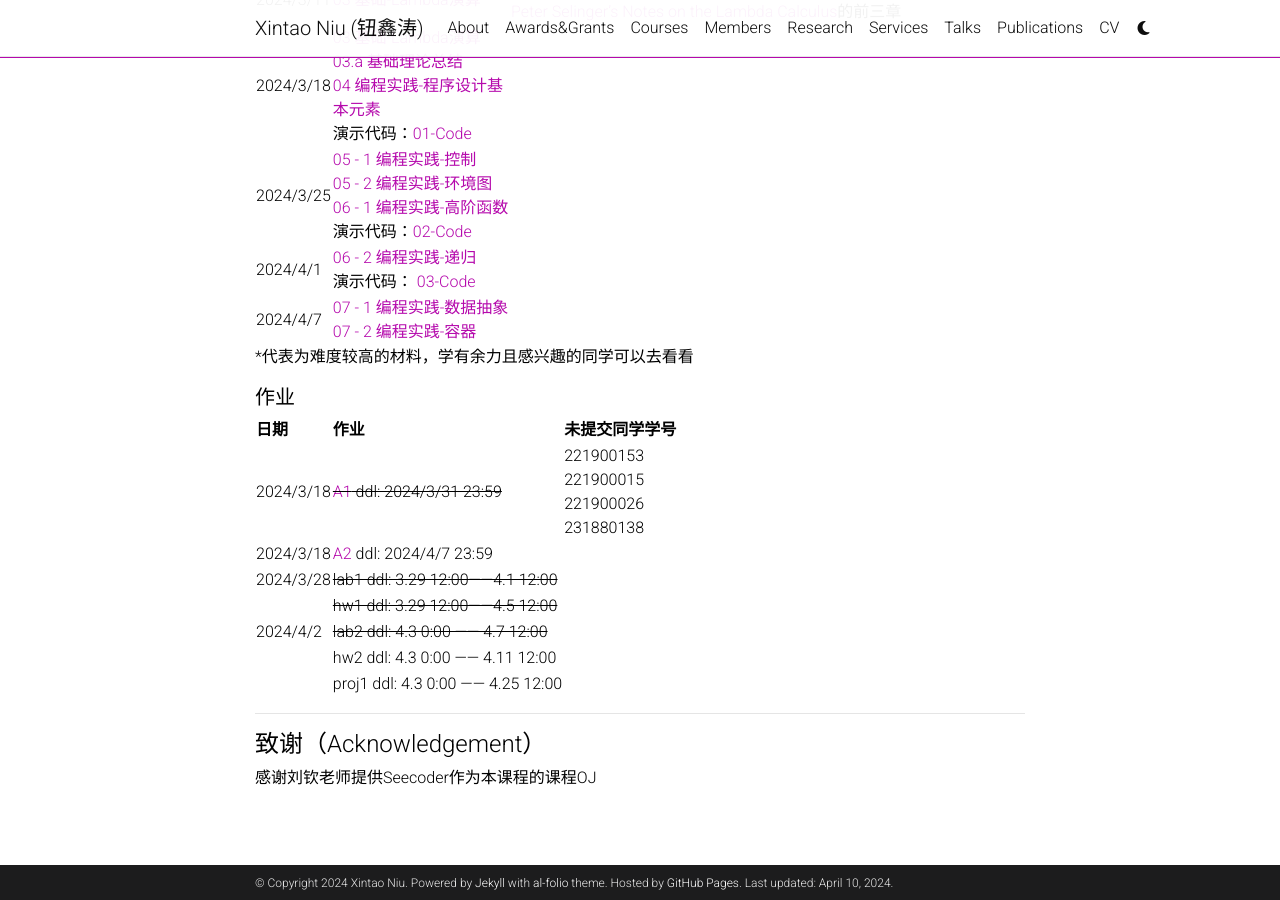
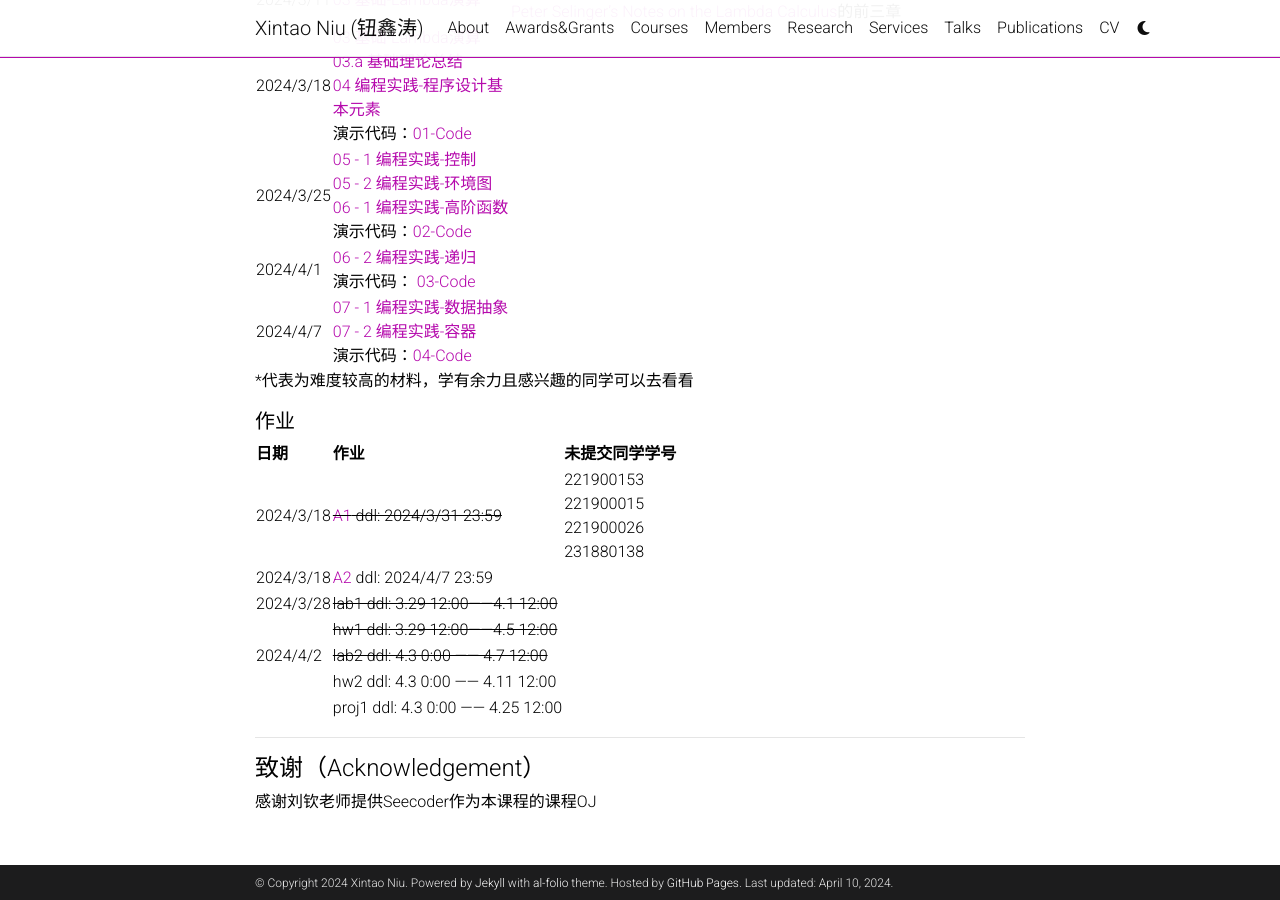
Before and after one commit to niuxintao/niuxintao.github.io, a Jekyll site: the page built from _courses/2024Spring-SE1.md, in a window 1280 px wide and 900 px high, scrolled down 1626 px. Built offline with Jekyll 4.4.1, drawn with Linux system fonts in a browser that asks for light colours; comment, search, counter and statistics services are not loaded; a style sheet for code colours, icons or effects is not loaded.

Commit message:
update code

```diff
--- a/_courses/2024Spring-SE1.md
+++ b/_courses/2024Spring-SE1.md
@@ -58,7 +58,7 @@
 | 2024/3/18 | [03 基础-Lambda演算](/assets/pdf/2024Spring-SE1/03 基础-Lambda演算.pdf)<br />[03.a 基础理论总结](/assets/pdf/2024Spring-SE1/03.a 基础理论总结.pdf)<br /> [04 编程实践-程序设计基本元素](/assets/pdf/2024Spring-SE1/04 编程实践-程序设计基本元素.pdf)<br />演示代码：[01-Code](/assets/pdf/2024Spring-SE1/01-Code.zip) |                                                              |
 | 2024/3/25 | [05 - 1 编程实践-控制](/assets/pdf/2024Spring-SE1/05 - 1 编程实践-控制.pdf)<br /> [05 - 2 编程实践-环境图](/assets/pdf/2024Spring-SE1/05 - 2编程实践-环境图.pdf)<br /> [06 - 1 编程实践-高阶函数](/assets/pdf/2024Spring-SE1/06 - 1 编程实践-高阶函数.pdf)<br /> 演示代码：[02-Code](/assets/pdf/2024Spring-SE1/02-Code.zip) |                                                              |
 | 2024/4/1  | [06 - 2 编程实践-递归](/assets/pdf/2024Spring-SE1/06 - 2编程实践-递归.pdf)<br />演示代码： [03-Code](/assets/pdf/2024Spring-SE1/03-Code.zip) |                                                              |
-| 2024/4/7  | [07 - 1 编程实践-数据抽象](/assets/pdf/2024Spring-SE1/07 - 1 编程实践-数据抽象.pdf)<br /> [07 - 2 编程实践-容器](/assets/pdf/2024Spring-SE1/07 - 2 编程实践-容器.pdf) |                                                              |
+| 2024/4/7  | [07 - 1 编程实践-数据抽象](/assets/pdf/2024Spring-SE1/07 - 1 编程实践-数据抽象.pdf)<br /> [07 - 2 编程实践-容器](/assets/pdf/2024Spring-SE1/07 - 2 编程实践-容器.pdf)<br /> 演示代码：[04-Code](/assets/pdf/2024Spring-SE1/04-Code.zip) |                                                              |
 
 \*代表为难度较高的材料，学有余力且感兴趣的同学可以去看看
 
```
Also changed, not shown: 1 other file.
